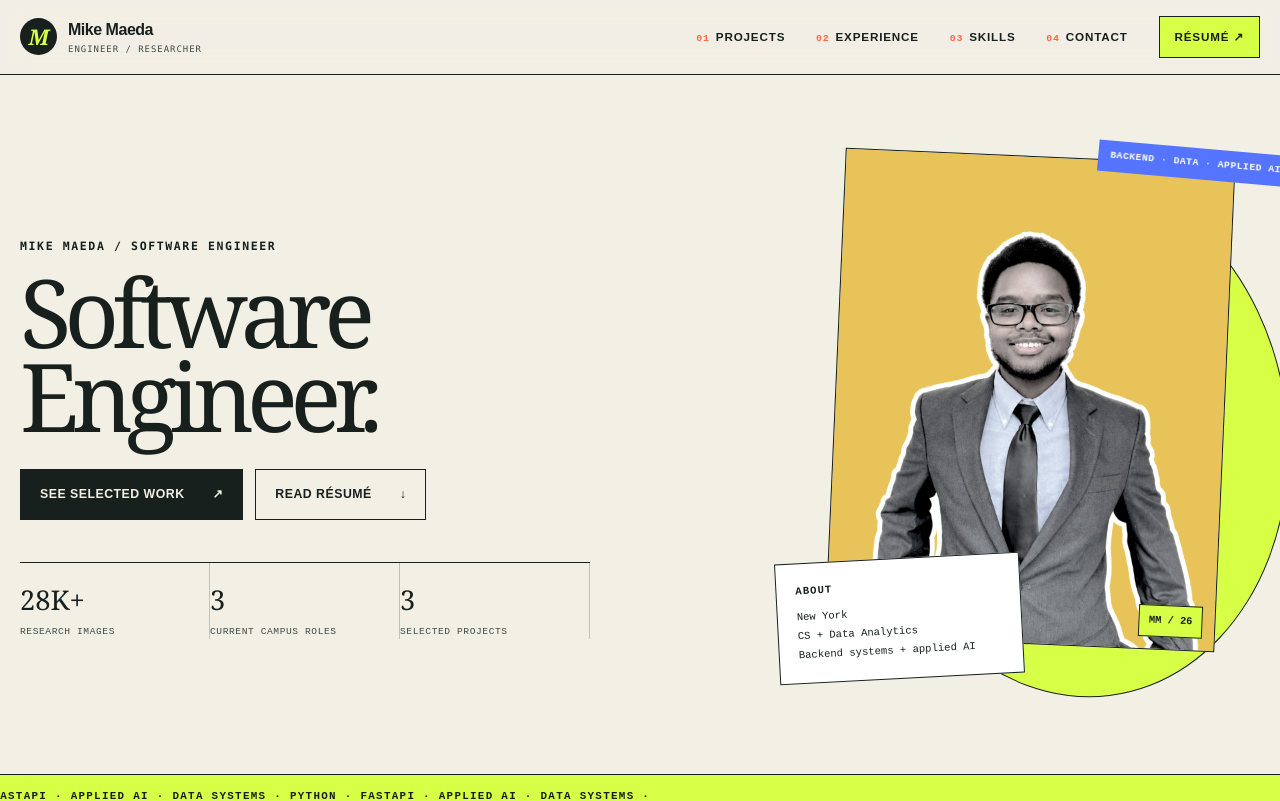
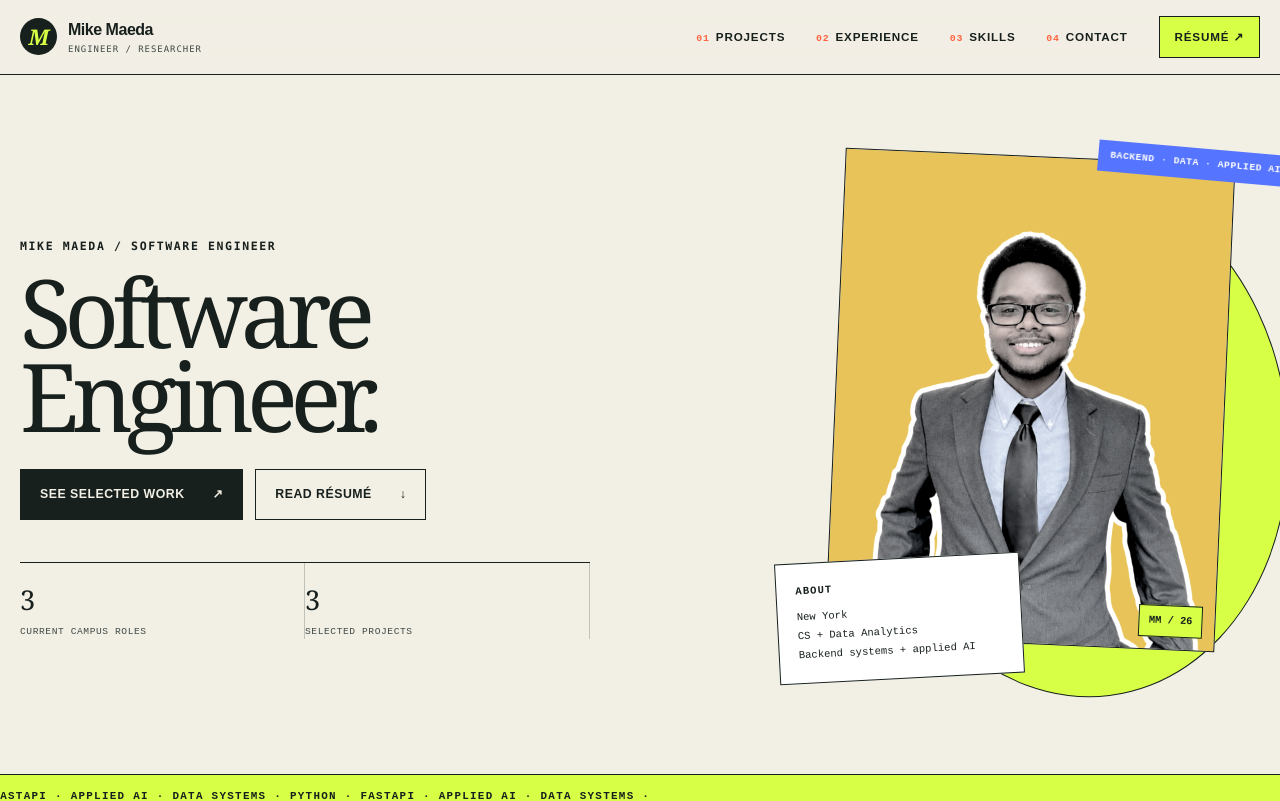
Before and after one commit to mikemaeda/mike-portifolio, a Next.js app: page / in a window 1280 px wide. Shown: the top 801 px of the page. Built offline with nearby package versions, Linux system fonts and the light colour scheme.

Commit message:
Remove GPA metric entirely

```diff
--- a/app/globals.css
+++ b/app/globals.css
@@ -67,7 +67,7 @@ button { color: inherit; font: inherit; }
 .button:hover { transform: translateY(-3px); }
 .button-dark { color: var(--paper); background: var(--ink); }
 .button-paper { background: transparent; }
-.hero-proof { display: grid; grid-template-columns: repeat(3, 1fr); max-width: 570px; margin-top: 42px; border-top: 1px solid var(--ink); }
+.hero-proof { display: grid; grid-template-columns: repeat(2, 1fr); max-width: 570px; margin-top: 42px; border-top: 1px solid var(--ink); }
 .hero-proof div { padding: 17px 15px 0 0; border-right: 1px solid var(--line); }
 .hero-proof strong { display: block; font-family: Georgia, serif; font-size: 1.7rem; font-weight: 500; }
 .hero-proof span { display: block; margin-top: 4px; color: var(--ink-soft); font-family: ui-monospace, monospace; font-size: .6rem; letter-spacing: .06em; text-transform: uppercase; }
--- a/components/Hero.tsx
+++ b/components/Hero.tsx
@@ -14,7 +14,6 @@ export default function Hero() {
             <a href={profile.links.resume} target="_blank" rel="noreferrer" className="button button-paper">Read résumé <span>↓</span></a>
           </div>
           <div className="hero-proof" aria-label="Quick facts">
-            <div><strong>28K+</strong><span>Research images</span></div>
             <div><strong>3</strong><span>Current campus roles</span></div>
             <div><strong>3</strong><span>Selected projects</span></div>
           </div>
```
